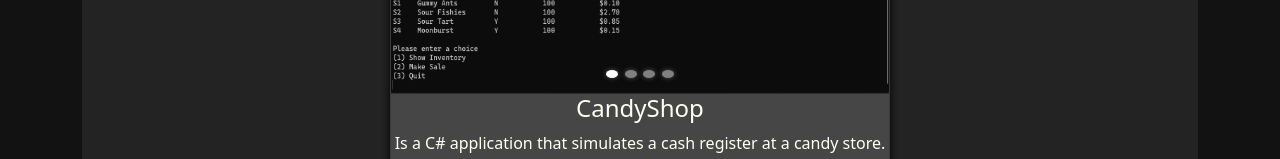
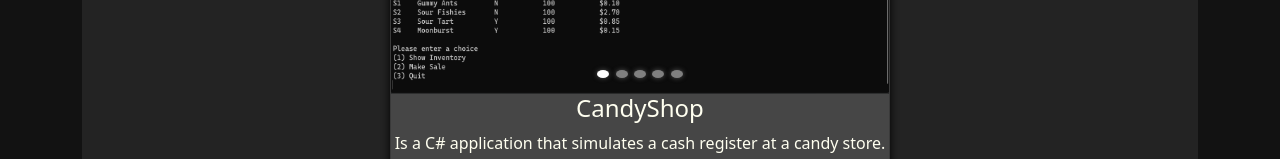
Before and after one commit to MoldyChip/portfolio-website, a React (Vite) app: page /projects in a window 1280 px wide. Shown: the part 891-1050 px from the top of the page. Built offline with nearby package versions, Linux system fonts and the light colour scheme; the HTML template or start-up script is replaced by a standard one.

Commit message:
added another picture

```diff
--- a/src/Projects/Projects.jsx
+++ b/src/Projects/Projects.jsx
@@ -15,6 +15,7 @@ import candyshop from '../assets/candyshop/CandyShop.png'
 import candyshop2 from '../assets/candyshop/candyshop2.png'
 import candyshop3 from '../assets/candyshop/candyshop3.png'
 import candyshop4 from '../assets/candyshop/candyshop4.png'
+import candyshop5 from '../assets/candyshop/candyshop5.png'
 import React, {useState} from "react"
 import {BsArrowLeftCircleFill, BsArrowRightCircleFill} from 'react-icons/bs'
 
@@ -42,6 +43,7 @@ const projectCandyshop = [
     {src: candyshop2, id: "candyshop2", className: "candyshop"},
     {src: candyshop3, id: "candyshop3", className: "candyshop"},
     {src: candyshop4, id: "candyshop4", className: "candyshop"},
+    {src: candyshop5, id: "candyshop5", className: "candyshop"},
 ]
 
 export default function Projects() {
```
Also changed, not shown: src/assets/candyshop/candyshop5.png (added).
